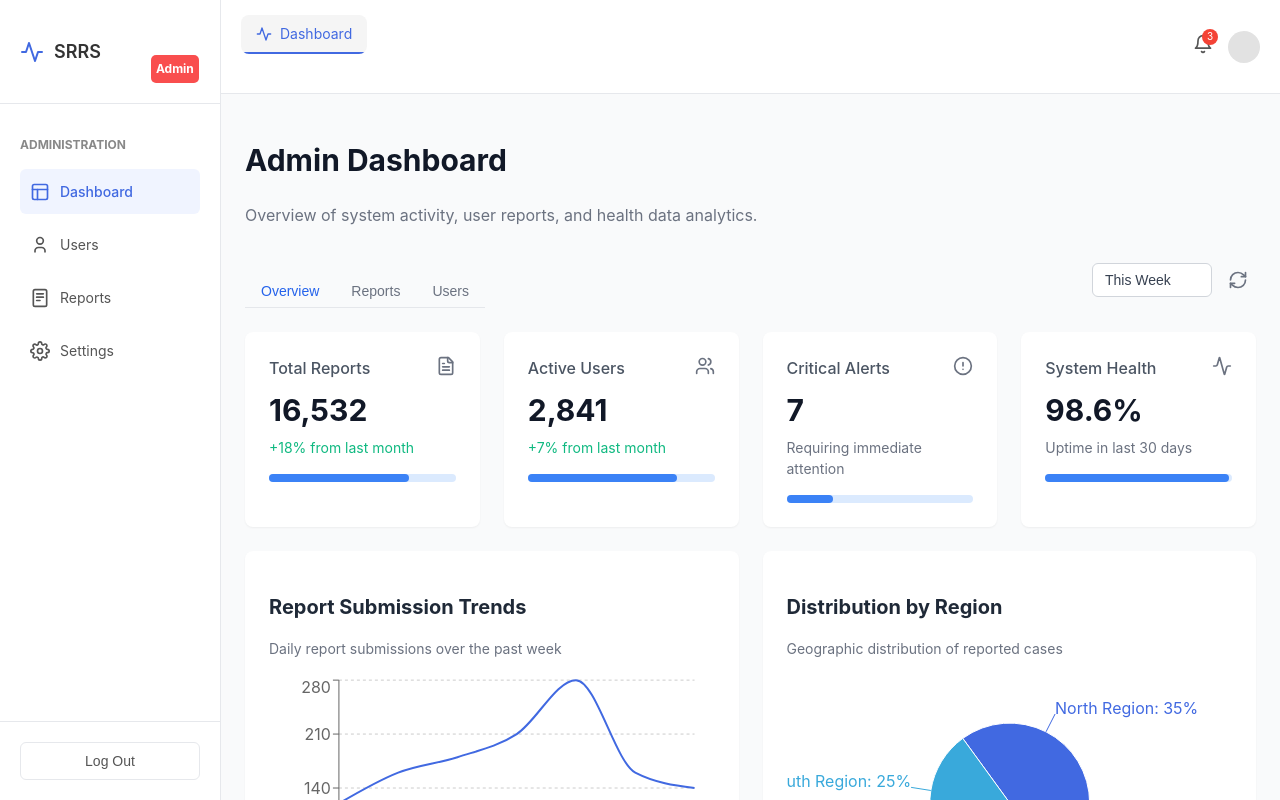
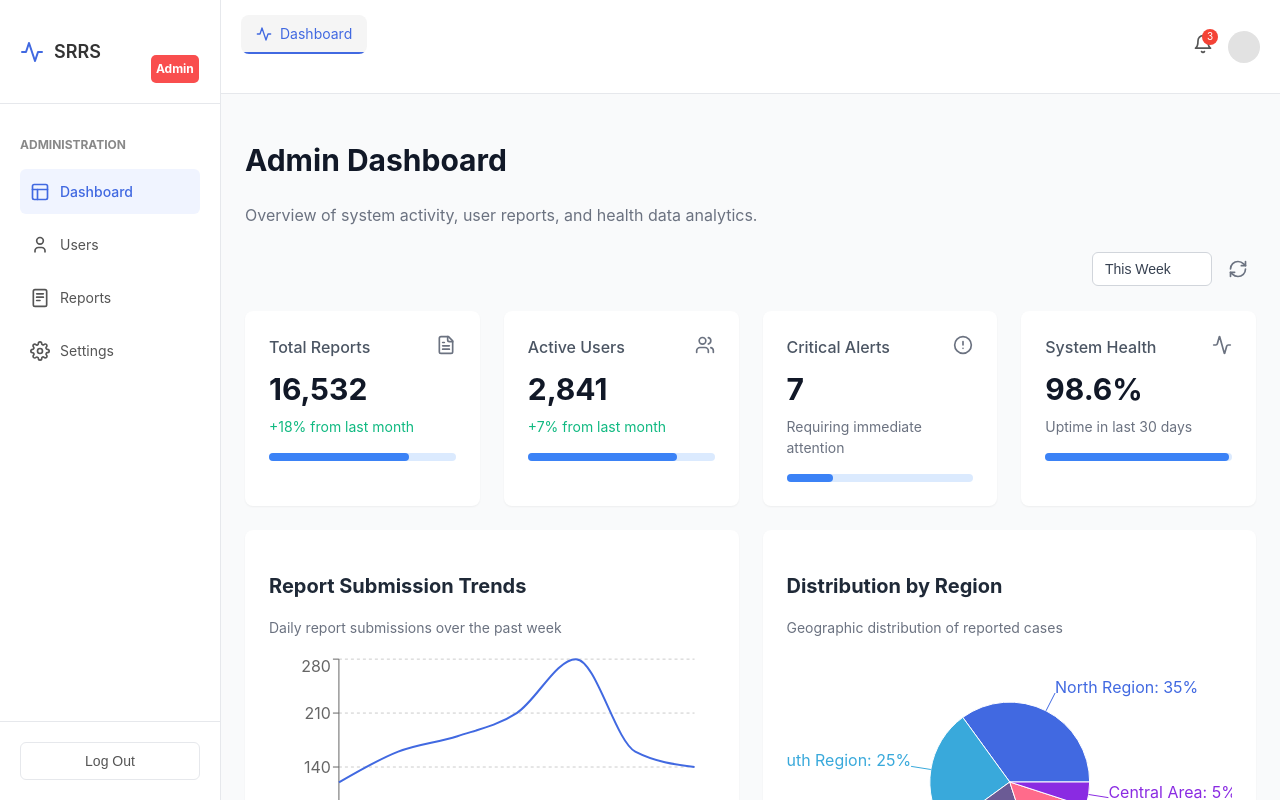
Before and after one commit to Oliverking777/SRRS, a React (Vite) app in the folder frontend/: page /admindashboard in a window 1280 px wide. Built offline with nearby package versions, Linux system fonts and the light colour scheme.

Commit message:
admin dash

```diff
--- a/frontend/src/Pages/Board/admincomponent/Admindash.jsx
+++ b/frontend/src/Pages/Board/admincomponent/Admindash.jsx
@@ -389,46 +389,7 @@ const Admindash = () => {
                 borderBottom: "1px solid #E5E7EB",
               }}
             >
-              <button
-                style={{
-                  padding: "8px 16px",
-                  borderBottom: "2px solid #3B82F6",
-                  color: "#2563EB",
-                  fontWeight: "500",
-                  backgroundColor: "transparent",
-                  border: "none",
-                  cursor: "pointer",
-                  fontSize: "14px",
-                }}
-              >
-                Overview
-              </button>
-              <button
-                style={{
-                  padding: "8px 16px",
-                  color: "#6B7280",
-                  fontWeight: "500",
-                  backgroundColor: "transparent",
-                  border: "none",
-                  cursor: "pointer",
-                  fontSize: "14px",
-                }}
-              >
-                Reports
-              </button>
-              <button
-                style={{
-                  padding: "8px 16px",
-                  color: "#6B7280",
-                  fontWeight: "500",
-                  backgroundColor: "transparent",
-                  border: "none",
-                  cursor: "pointer",
-                  fontSize: "14px",
-                }}
-              >
-                Users
-              </button>
+
             </div>
           </div>
           <div
```
